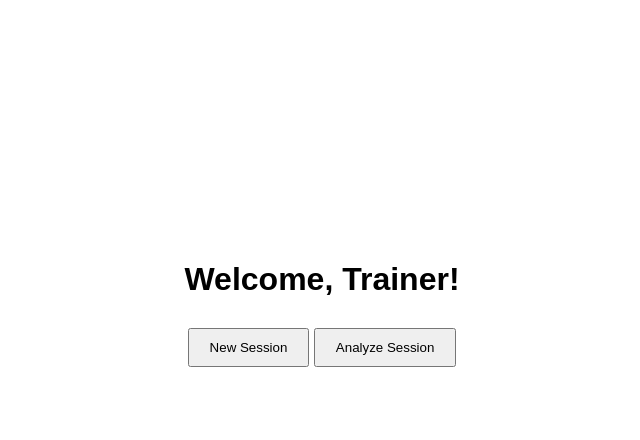
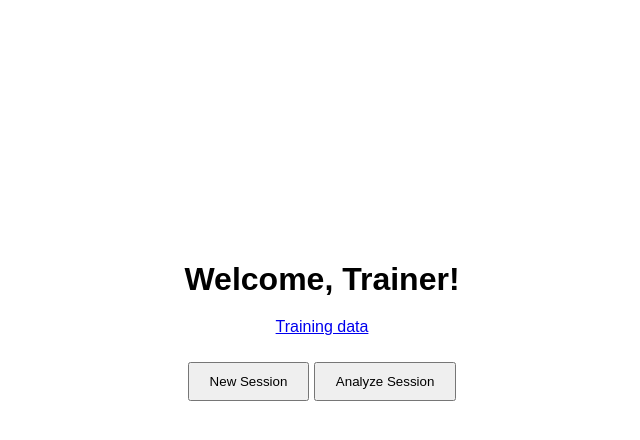
Before and after one commit to leroidubuffet/ABLExR_flask, a Flask app: page /trainer_dashboard in a window 1280 px wide. Shown: the top 440 px of the page, without its empty margins (318-958 px from the left). Run offline with Flask 3, Linux system fonts and the light colour scheme.

Commit message:
session data added

```diff
--- a/templates/trainer_dashboard.html
+++ b/templates/trainer_dashboard.html
@@ -7,6 +7,7 @@
 <body>
     <div class="container">
         <h1>Welcome, Trainer!</h1>
+		<p><a href="https://docs.google.com/spreadsheets/d/12kdXMixqPOi5dwPBsxawfAe2asPIWhMyfl51is0jZyc/edit?usp=sharing" target="_blank">Training data</a></p>
         <button onclick="location.href='/new_session'">New Session</button>
         <button onclick="location.href='/analyze_session'">Analyze Session</button>
     </div>
```
